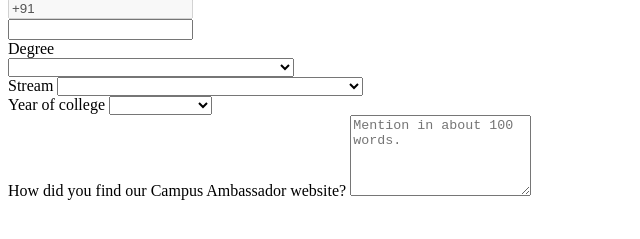
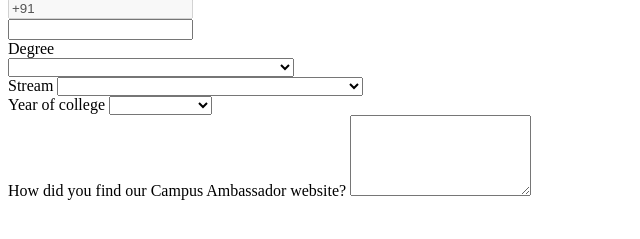
Before and after one commit to AnaLRamagopal/Project-1, a plain HTML site: page index.html in a window 1280 px wide. Shown: the part 215-454 px from the top of the page, without its empty margins (0-640 px from the left). Drawn offline with Linux system fonts and the light colour scheme.

Commit message:
Update index.html

```diff
--- a/index.html
+++ b/index.html
@@ -140,7 +140,7 @@
                                 <div class="form-group">
                         <label for="question19" class="control-label">
                             How did you find our Campus Ambassador website?                        </label>
-                        <textarea class="form-control custom_ques_textarea answers_1" rows="5" id="questions_19" name="questions_19" placeholder="Mention in about 100 words." q_id='19'></textarea>
+                        <textarea class="form-control custom_ques_textarea answers_1" rows="5" id="questions_19" name="questions_19" q_id='19'></textarea>
                         <label id="questions_19-error" class="help-block form-error" for="questions_19">&nbsp;</label>
                     </div>
                     <script nonce="Uoacyx6d7SZQrigRu1G4RQ==">
@@ -148,3 +148,4 @@
                         questions['19']['min_length'] = '0';
                         questions['19']['max_length'] = '1200';
                     </script>
+</html>
```
